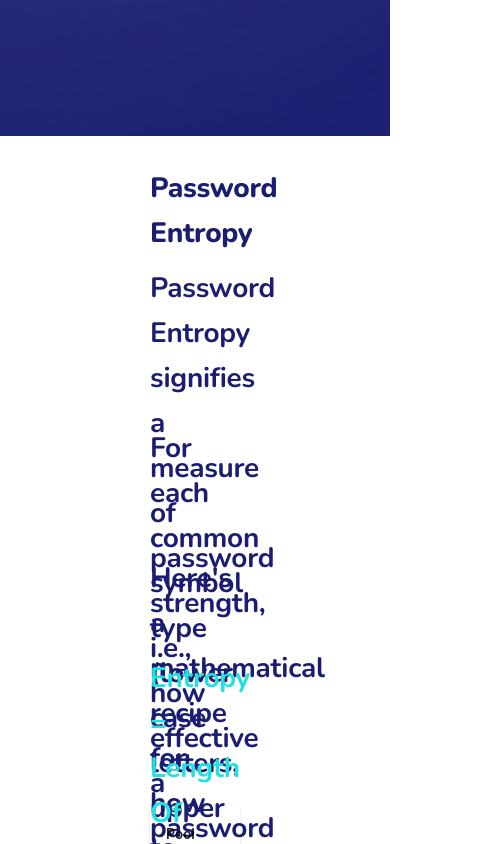
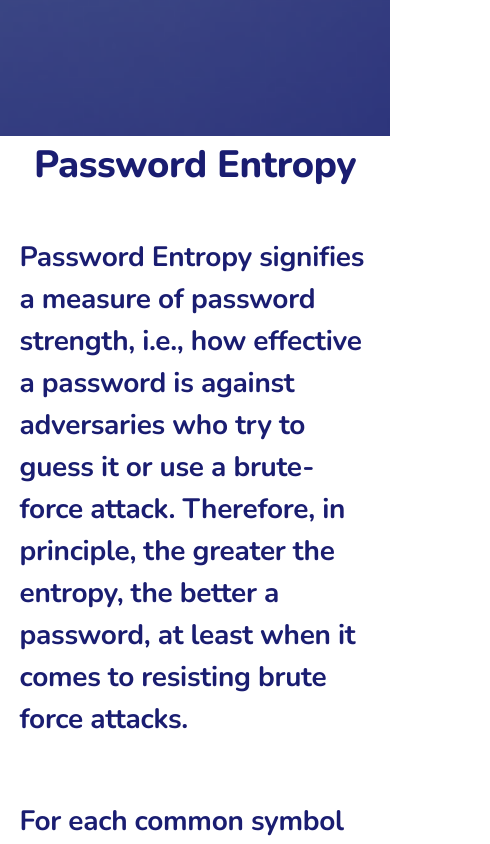
Before and after one commit to Kush-munot/Password-Strength-Checker, a React (Create React App) app: page / in a window 390 px wide. Shown: the part 820-1664 px from the top of the page, 490 px wide, since content can reach past the window. Built offline with nearby package versions, Linux system fonts and the light colour scheme.

Commit message:
Responsiveness Added

```diff
--- a/src/Components/Examples.jsx
+++ b/src/Components/Examples.jsx
@@ -1,12 +1,15 @@
-import { Typography } from '@mui/material'
+import { Box, Typography } from '@mui/material'
 import React from 'react'
 
 const Examples = () => {
     return (
-        <div id='Examples' style={{
+        <Box id='Examples' sx={{
             backgroundColor: '#ffff',
             padding: '30px 150px',
             textAlign: 'left',
+            '@media (max-width:780px)': {
+                padding: 0,
+            }
         }}>
             <Typography sx={{
                 width: '100%',
@@ -19,10 +22,8 @@ const Examples = () => {
                 letterSpacing: '-0.01em',
                 color: '#1A1D71',
                 '@media (max-width:780px)': {
-                    width: '90%',
-                    height: '100px',
-                    fontSize: '28px',
-                    lineHeight: '45px',
+                    width: '100%',
+                    height: '100%',
                 }
             }}>
                 Examples
@@ -39,9 +40,9 @@ const Examples = () => {
                 color: '#1A1D71',
                 '@media (max-width:780px)': {
                     width: '90%',
-                    height: '100px',
+                    height: '100%',
                     fontSize: '28px',
-                    lineHeight: '45px',
+                    marginLeft:'5%',
                 }
             }}>
                 To determine the pool size for your password, go through the table above. If your password contains at least one character from a given category, then mark this category.Then add the sizes of categories that you've marked. For example:
@@ -59,9 +60,9 @@ const Examples = () => {
                         color: '#1A1D71',
                         '@media (max-width:780px)': {
                             width: '90%',
-                            height: '100px',
-                            fontSize: '28px',
-                            lineHeight: '45px',
+                            height: '100%',
+                            fontSize: '24px',
+                            marginLeft:'5%',
                         }
                     }}>
                         The password ' incorrect ' has a pool of 26 characters (lower case letters);
@@ -79,9 +80,9 @@ const Examples = () => {
                         color: '#1A1D71',
                         '@media (max-width:780px)': {
                             width: '90%',
-                            height: '100px',
-                            fontSize: '28px',
-                            lineHeight: '45px',
+                            height: '100%',
+                            fontSize: '24px',
+                            marginLeft:'5%',
                         }
                     }}>
                         Changing the password to ' Incorrect ' would increase the pool to 52 characters (lower case and upper case letters);
@@ -99,9 +100,9 @@ const Examples = () => {
                         color: '#1A1D71',
                         '@media (max-width:780px)': {
                             width: '90%',
-                            height: '100px',
-                            fontSize: '28px',
-                            lineHeight: '45px',
+                            height: '100%',
+                            fontSize: '24px',
+                            marginLeft:'5%',
                         }
                     }}>
                         Changing it further to ' IncoRRect77 ' would increase the pool to 62 characters (lower case, upper case letters, numbers);
@@ -119,9 +120,9 @@ const Examples = () => {
                         color: '#1A1D71',
                         '@media (max-width:780px)': {
                             width: '90%',
-                            height: '100px',
-                            fontSize: '28px',
-                            lineHeight: '45px',
+                            height: '100%',
+                            fontSize: '24px',
+                            marginLeft:'5%',
                         }
                     }}>
                         Finally, ' IncoRRect77$%& ' has the pool of 26 + 26 + 10 + 32 = 94 characters (lower case, upper case letters, numbers, and special symbols).
@@ -139,9 +140,9 @@ const Examples = () => {
                 color: '#1A1D71',
                 '@media (max-width:780px)': {
                     width: '90%',
-                    height: '100px',
+                    height: '100%',
                     fontSize: '28px',
-                    lineHeight: '45px',
+                    marginLeft:'5%',
                 }
             }}>
                 The other quantity you need to know to compute your password's entropy is the password length. Nothing complicated here, you just need to count the characters.
@@ -158,9 +159,9 @@ const Examples = () => {
                 color: '#1A1D71',
                 '@media (max-width:780px)': {
                     width: '90%',
-                    height: '100px',
+                    height: '100%',
                     fontSize: '28px',
-                    lineHeight: '45px',
+                    marginLeft:'5%',
                 }
             }}>
                 Once you know the pool size R and the password length L, the last step to determine password entropy is to apply the formula.
@@ -179,9 +180,9 @@ const Examples = () => {
                         color: '#1A1D71',
                         '@media (max-width:780px)': {
                             width: '90%',
-                            height: '100px',
-                            fontSize: '28px',
-                            lineHeight: '45px',
+                            height: '100%',
+                            fontSize: '24px',
+                            marginLeft:'5%',
                         }
                     }}>
                         For `incorrect`, we have R = 26 and L = 9, so E = 9 * log2(26) ≈ 9 * 4.700 ≈ 42.3 bits;                    </Typography>
@@ -198,9 +199,9 @@ const Examples = () => {
                         color: '#1A1D71',
                         '@media (max-width:780px)': {
                             width: '90%',
-                            height: '100px',
-                            fontSize: '28px',
-                            lineHeight: '45px',
+                            height: '100%',
+                            fontSize: '24px',
+                            marginLeft:'5%',
                         }
                     }}>
                         For `Incorrect`, we have R = 52 and L = 9, so E = 9 * log2(52) ≈ 9 * 5.700 ≈ 51.3 bits;                    </Typography>
@@ -217,9 +218,9 @@ const Examples = () => {
                         color: '#1A1D71',
                         '@media (max-width:780px)': {
                             width: '90%',
-                            height: '100px',
-                            fontSize: '28px',
-                            lineHeight: '45px',
+                            height: '100%',
+                            fontSize: '24px',
+                            marginLeft:'5%',
                         }
                     }}>
                         For `IncoRRect77`, we have R = 62 and L = 11, so E = 11 * log2(62) ≈ 11 * 5.954 ≈ 65.5 bits;                    </Typography>
@@ -236,15 +237,15 @@ const Examples = () => {
                         color: '#1A1D71',
                         '@media (max-width:780px)': {
                             width: '90%',
-                            height: '100px',
-                            fontSize: '28px',
-                            lineHeight: '45px',
+                            height: '100%',
+                            fontSize: '24px',
+                            marginLeft:'5%',
                         }
                     }}>
                         For `IncoRRect77$%&`, we have R = 94 and L = 14, so E = 14 * log2(94) ≈ 14 * 6.5545 ≈ 91.76 bits                    </Typography>
                 </li>
             </ul>
-        </div>
+        </Box>
     )
 }
 
--- a/src/Components/FormPage.jsx
+++ b/src/Components/FormPage.jsx
@@ -141,7 +141,7 @@ const FormPage = () => {
                 }}
             >
                 <Grid container columns={16} sx={{
-                    backgroundColor: 'rgba(184, 214, 204, 0.26)',
+                    backgroundColor: 'rgba(184, 214, 204, 0.16)',
                     height: '740px',
                     position: 'relative',
                     top: 70,
--- a/src/Components/PasswordEntropy.jsx
+++ b/src/Components/PasswordEntropy.jsx
@@ -1,4 +1,4 @@
-import { Typography } from '@mui/material'
+import { Box, Typography } from '@mui/material'
 import React from 'react'
 import Table from '@mui/material/Table';
 import TableBody from '@mui/material/TableBody';
@@ -28,10 +28,13 @@ const rows = [
 
 const PasswordEntropy = () => {
     return (
-        <div id='Password-Entropy' style={{
+        <Box id='Password-Entropy' sx={{
             backgroundColor: '#ffff',
             padding: '30px 150px',
             textAlign: 'left',
+            '@media (max-width:780px)': {
+                padding: 0,
+            }
         }}>
             <Typography sx={{
                 width: '100%',
@@ -44,10 +47,7 @@ const PasswordEntropy = () => {
                 letterSpacing: '-0.01em',
                 color: '#1A1D71',
                 '@media (max-width:780px)': {
-                    width: '90%',
-                    height: '100px',
-                    fontSize: '28px',
-                    lineHeight: '45px',
+                    width: '100%',
                 }
             }}>
                 Password Entropy
@@ -65,9 +65,9 @@ const PasswordEntropy = () => {
                 color: '#1A1D71',
                 '@media (max-width:780px)': {
                     width: '90%',
-                    height: '100px',
+                    height: '100%',
                     fontSize: '28px',
-                    lineHeight: '45px',
+                    marginLeft:'5%',
                 }
             }}>
                 Password Entropy signifies a measure of password strength, i.e., how effective a password is against adversaries who try to guess it or use a brute-force attack.
@@ -87,9 +87,9 @@ const PasswordEntropy = () => {
                 marginTop: '60px',
                 '@media (max-width:780px)': {
                     width: '90%',
-                    height: '100px',
+                    height: '100%',
                     fontSize: '28px',
-                    lineHeight: '45px',
+                    marginLeft:'5%',
                 }
             }}>
                 For each common symbol type (lower case letters, upper case letters, numbers, etc.), enter how many characters of that type there are in your password. The calculator does not require you to enter the password - you're 100% safe😊😇🥳
@@ -108,9 +108,9 @@ const PasswordEntropy = () => {
                 marginTop: '30px',
                 '@media (max-width:780px)': {
                     width: '90%',
-                    height: '100px',
+                    height: '100%',
                     fontSize: '28px',
-                    lineHeight: '45px',
+                    marginLeft:'5%',
                 }
             }}>
                 Here's a mathematical recipe for how to calculate password entropy:
@@ -127,9 +127,9 @@ const PasswordEntropy = () => {
                 color: '#21E1E1',
                 '@media (max-width:780px)': {
                     width: '90%',
-                    height: '100px',
+                    height: '100%',
                     fontSize: '28px',
-                    lineHeight: '45px',
+                    marginLeft:'5%',
                 }
             }}>
                 Entropy = Length Of Password * ( Log base 2( R )) where R is The Pool Size.
@@ -160,7 +160,7 @@ const PasswordEntropy = () => {
                     </TableBody>
                 </Table>
             </TableContainer>
-        </div>
+        </Box>
     )
 }
 
```
